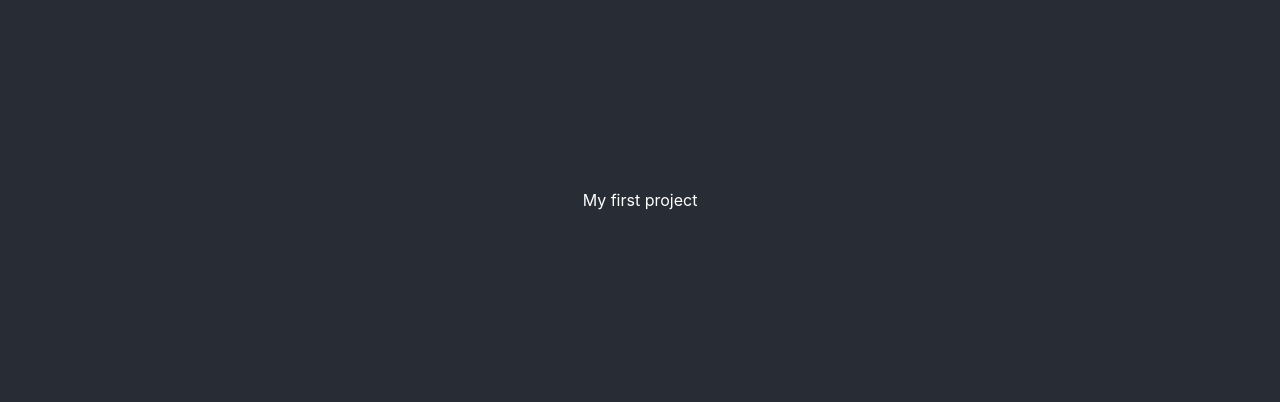
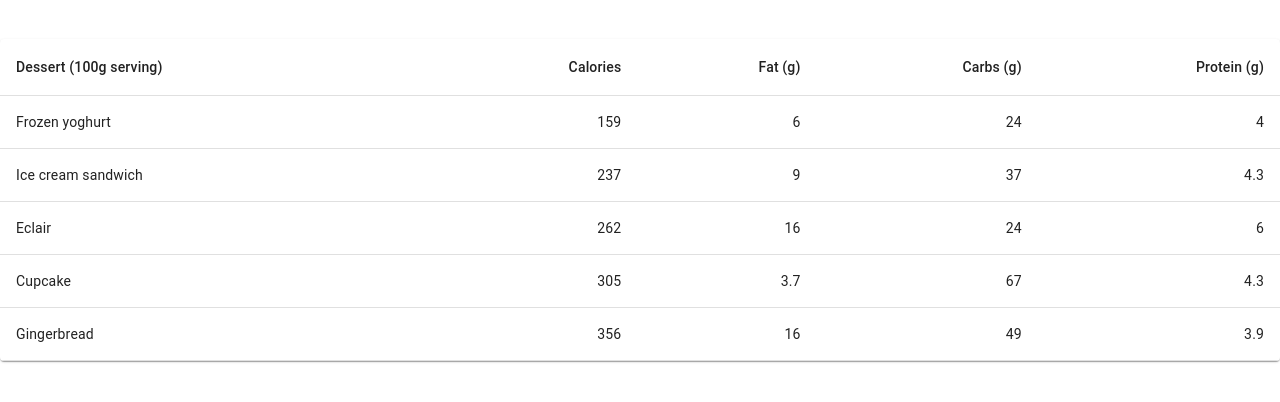
Before and after one commit to liolocs/websocket-react-redux, a React (Create React App) app: page / in a window 1280 px wide. Shown: the part 200-602 px from the top of the page. Built offline with nearby package versions, Linux system fonts and the light colour scheme.

Commit message:
feat: added main page

```diff
--- a/src/App.tsx
+++ b/src/App.tsx
@@ -1,5 +1,5 @@
 import React from 'react'
-import Sheet from './components/atoms/Sheet'
+import Main from './components/pages/Main'
 import { ThemeProvider } from 'styled-components'
 import theme from './theme'
 import { Provider } from 'react-redux'
@@ -9,9 +9,7 @@ const App = () => {
 	return (
     <Provider store={store}>
       <ThemeProvider theme={theme}>
-        <Sheet color='secondary' bg='bg.main' alignItems='center' justifyContent='center'>
-          My first project
-        </Sheet>
+        <Main></Main>
       </ThemeProvider>
     </Provider>
 	)
--- /dev/null
+++ b/src/components/pages/Main.tsx
@@ -0,0 +1,28 @@
+import React, { Component } from 'react';
+import Sheet from '../atoms/Sheet';
+import DataTable from '../molecules/DataTable';
+
+interface MainProps {}
+interface MainState {}
+const initialState: MainState = {};
+
+class Main extends Component<MainProps, MainState> {
+  readonly state: MainState = initialState;
+
+  render() {
+    return (
+      <Sheet
+        flexDirection='row'
+        flexWrap='nowrap'
+        width='100%'
+        height='100vh'
+        alignItems='center'
+        justifyContent='center'
+      >
+        <DataTable />
+      </Sheet>
+    );
+  }
+}
+
+export default Main;
```
